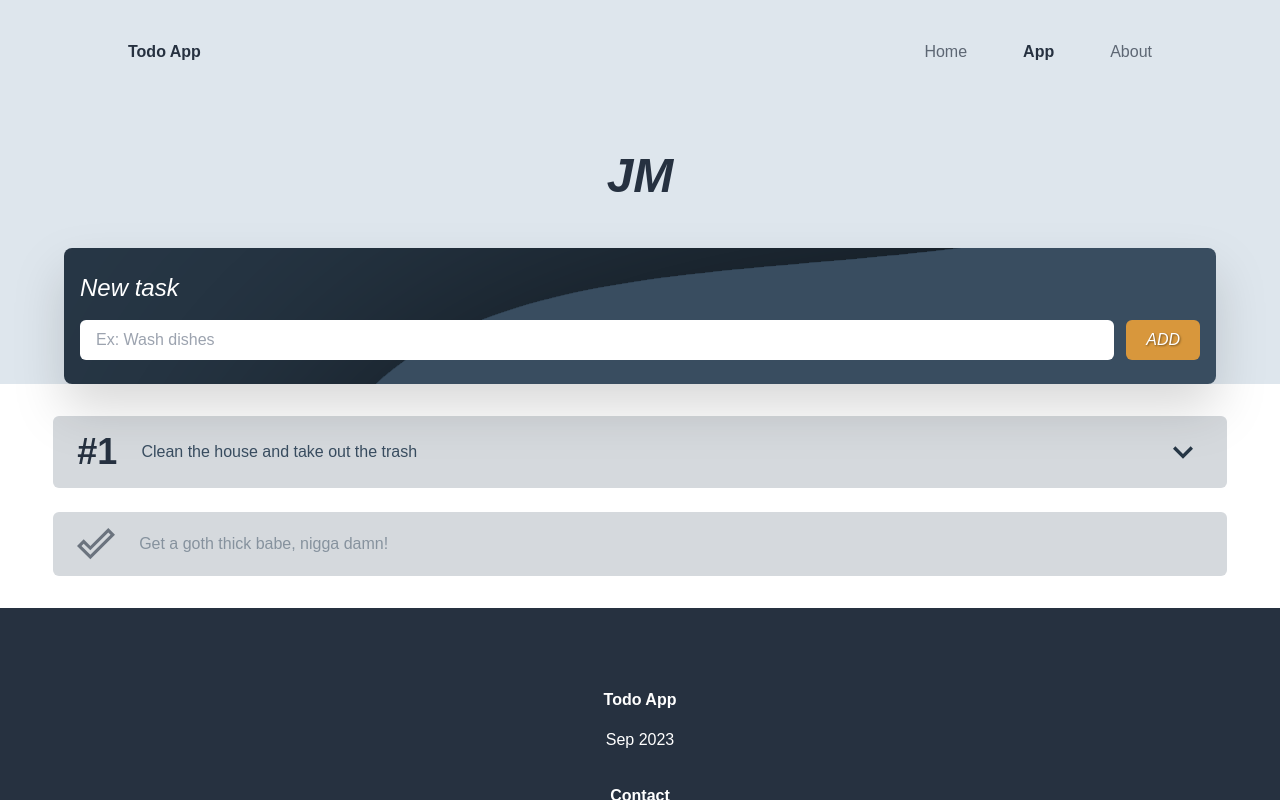
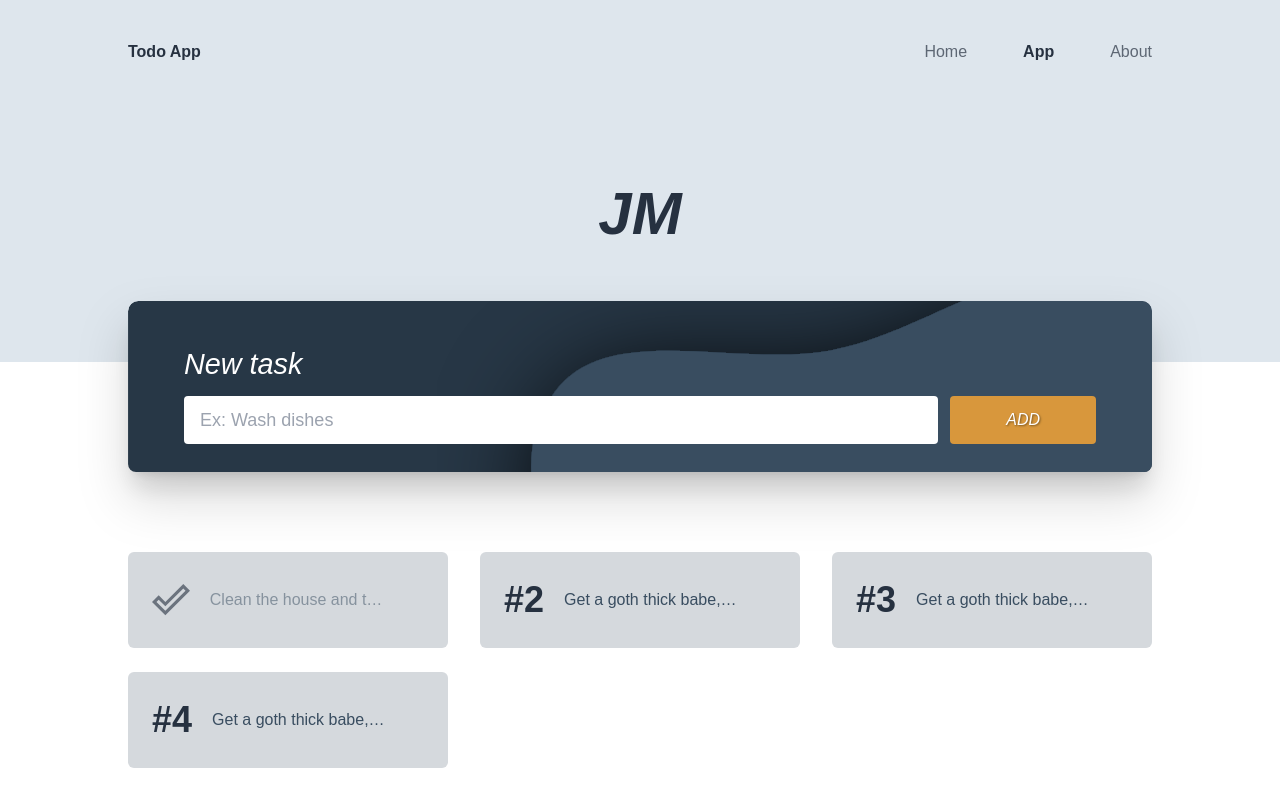
Before and after one commit to JooseMM/angular-todo, an Angular app: page /home in a window 1280 px wide. Both pictures are taken after a click on the button "START NOW". Shown: the top 800 px of the page. Built offline with nearby package versions, Linux system fonts and the light colour scheme.

Commit message:
add logic for handling the state of every task, and wide screen styles

```diff
--- a/src/app/Components/task-form/task-form.component.ts
+++ b/src/app/Components/task-form/task-form.component.ts
@@ -4,16 +4,22 @@ import { DataService } from '../../data.service';
 
 @Component({
   selector: 'app-task-form',
-  template: ` <main class="flex flex-col items-center ">
-    <h2 class="my-12 font-bold text-5xl italic text-very-dark-blue">JM</h2>
+  template: ` <main class="flex flex-col items-center split-background">
+    <h2
+      class="my-12 font-bold text-5xl italic text-very-dark-blue | lg:mt-20 lg:text-6xl"
+    >
+      JM
+    </h2>
 
     <form
       (submit)="submit()"
       #basicForm="ngForm"
-      class="py-6  w-[90%] rounded-lg background drop-shadow-2xl"
+      class="py-6  w-[90%] max-w-5xl rounded-lg background drop-shadow-2xl relative | lg:px-10 lg:py-7 lg:mt-2 shadow-xl"
     >
       <label for="new-task"
-        ><h1 class="text-2xl font-medium text-white italic pl-4">
+        ><h1
+          class="text-2xl font-medium text-white italic pl-4 | lg:mt-5 lg:text-[1.8rem]"
+        >
           New task
         </h1></label
       >
@@ -26,11 +32,11 @@ import { DataService } from '../../data.service';
           type="text"
           id="Task"
           placeholder="Ex: Wash dishes"
-          class="py-2 px-4 rounded-md w-full"
+          class="py-2 px-4 rounded-md w-full | lg:w-[85%] lg:py-2.5 lg:rounded lg:text-lg"
         />
         <button
           type="submit"
-          class="bg-orange-btn ml-3 py-2 px-5 rounded-md text-white font-medium italic text-shadow"
+          class="bg-orange-btn ml-3 py-2 px-5 rounded-md text-white font-medium italic text-shadow | lg:px-14 lg:py-3 lg:rounded"
         >
           ADD
         </button>
--- a/src/app/Components/task-item/task-item.component.html
+++ b/src/app/Components/task-item/task-item.component.html
@@ -1,17 +1,17 @@
-<li    class="mb-6 py-4 px-6 mx-auto flex bg-soft-gray rounded-md w-11/12 text-dark-blue"
+<li    class="mb-6 py-4 px-6 mx-auto flex bg-soft-gray rounded-md w-[90%] text-dark-blue | lg:h-24 lg:mx-0 lg:w-full lg:hover:row-span-3" [class.py-5]="item.complete" [class.items-center]="!showDetails"
       >
-        <span class="text-very-dark-blue font-black text-4xl mr-6"
+        <span class="text-very-dark-blue font-black text-4xl mr-6 | lg:mr-5"
           >
           <h4 *ngIf="!item.complete; else elseElement">#{{  index + 1 }}</h4>
           <ng-template #elseElement>
-            <img src="../../../assets/Icons/completed-icon-task.svg" alt="Task completed">
+            <img src="../../../assets/Icons/completed-icon-task.svg" alt="Task completed" class="lg:w-12">
           </ng-template>
           </span
         >
         <div
           class="flex justify-between items-center flex-wrap basis-full gap-y-6"
         >
-          <span [class]="" [class.opacity-50]="item.complete" >{{
+          <span [class.opacity-50]="item.complete" [class]="showDetails ? 'mt-2' : ' truncate w-36 | lg:w-44 lg:hover:overflow-visible lg:hover:whitespace-normal' " >{{
             item.task
           }}</span>
           <!-- hidden details div -->
@@ -23,18 +23,18 @@
             <div
               class="flex justify-center items-center bg-very-dark-blue px-4 py-2 rounded-md space-x-6"
             >
-              <button (click)="targetTask(item.id)">
+              <button (click)="targetTask(item.id, 'delete')">
                 <img
                   src="../../../assets/Icons/delete-icon-task.svg"
                   alt="delete this task"
                 />
               </button>
-              <button>
+              <button (click)="targetTask(item.id, 'completed')">
                 <img src="../../../assets/Icons/done-icon-task.svg" alt="mark as complete" />
               </button>
             </div>
           </div>
-          <button *ngIf="!item.complete" >
+          <button *ngIf="!item.complete" class="lg:hidden">
             <img
               [class.rotate-180]="showDetails"
               src="../../../assets/Icons/task-list-detail-btn.svg"
@@ -45,3 +45,4 @@
         </div>
       </li>
 <!-- showDetails ? 'mt-2' : 'truncate max-w-[150px]' -->
+<!-- [class.w-36]=" !item.complete && !showDetails" -->
--- a/src/app/Components/task-item/task-item.component.ts
+++ b/src/app/Components/task-item/task-item.component.ts
@@ -9,22 +9,14 @@ export class TaskItemComponent {
   @Input() item!: ListType;
   @Input() index!: number;
   showDetails: boolean = false;
-  @Output() taskID = new EventEmitter<number>();
-
-  logic = (): string => {
-    let completedTaskClass: string = 'opacity-50';
-    if (this.item.complete) {
-      return 'mt-2';
-    } else {
-      return 'truncate max-w-[150px]';
-    }
-  };
+  @Output() taskAction = new EventEmitter<{ id: number; action: string }>();
 
   toggleDiv = () => {
     this.showDetails = !this.showDetails;
   };
 
-  targetTask = (id: number) => {
-    this.taskID.emit(id);
+  targetTask = (id: number, action: string) => {
+    let task = { id, action };
+    this.taskAction.emit(task);
   };
 }
--- a/src/app/Components/task-list/task-list.component.ts
+++ b/src/app/Components/task-list/task-list.component.ts
@@ -5,14 +5,18 @@ import { TaskItemComponent } from '../task-item/task-item.component';
 
 @Component({
   selector: 'app-task-list',
-  template: `<ul class="bg-white pt-8 pb-2">
-    <app-task-item
-      *ngFor="let listItem of list; let i = index"
-      [item]="listItem"
-      [index]="i"
-      (taskID)="deleteTask($event)"
-    ></app-task-item>
-  </ul>`,
+  template: ` <div class="bg-white ">
+    <ul
+      class="bg-white pt-8 pb-4 | lg:grid lg:grid-cols-3 lg:pt-20 lg:mx-auto lg:max-w-5xl lg:gap-x-8 lg:hover:row-span-3 "
+    >
+      <app-task-item
+        *ngFor="let listItem of list; let i = index"
+        [item]="listItem"
+        [index]="i"
+        (taskAction)="taskStateChange($event)"
+      ></app-task-item>
+    </ul>
+  </div>`,
 })
 export class TaskListComponent {
   list: ListType[] = [];
@@ -21,13 +25,15 @@ export class TaskListComponent {
   constructor() {
     this.list = this.dataService.getAllData();
   }
-  deleteTask = (id: Number) => {
-    console.log('this is click!');
-    this.dataService.deleteData(id);
+
+  taskStateChange = (task: any) => {
+    if (task.action === 'completed') {
+      this.dataService.completedTask(task.id);
+    } else if (task.action === 'delete') {
+      console.log('Delete!');
+      this.dataService.deleteData(task.id);
+    }
     this.list = this.dataService.getAllData();
   };
 }
-
-// @Input() list: ListType[] = [];
-// @Output() newTask = new EventEmitter<string>();
-// @Output() deleteTaskId = new EventEmitter<Number>();
+// lg:grid-cols-[350px_350px_350px]
--- a/src/app/data.service.ts
+++ b/src/app/data.service.ts
@@ -9,12 +9,22 @@ export class DataService {
     {
       id: new Date().getTime() + 5,
       task: 'Clean the house and take out the trash',
+      complete: true,
+    },
+    {
+      id: new Date().getTime(),
+      task: 'Get a goth thick babe, nigga damn!',
       complete: false,
     },
     {
       id: new Date().getTime(),
       task: 'Get a goth thick babe, nigga damn!',
-      complete: true,
+      complete: false,
+    },
+    {
+      id: new Date().getTime(),
+      task: 'Get a goth thick babe, nigga damn!',
+      complete: false,
     },
   ];
   constructor() {}
@@ -33,7 +43,25 @@ export class DataService {
       complete: false,
     });
   };
-  deleteData = (data: Number) => {
-    this.dataBase = this.dataBase.filter((value: ListType) => value.id != data);
+  deleteData = (id: Number) => {
+    this.dataBase = this.dataBase.filter((value: ListType) => value.id != id);
+  };
+  completedTask = (id: number) => {
+    // let newArray : ListType = this.dataBase.map((value: ListType) => {
+    //   if (id === value.id) {
+    //     return (value.complete = true);
+    //   } else {
+    //     return value;
+    //   }
+    // });
+
+    let newArray: ListType[] = this.dataBase.map((value) => {
+      if (value.id === id) {
+        return { id: value.id, task: value.task, complete: true };
+      } else {
+        return { id: value.id, task: value.task, complete: value.complete };
+      }
+    });
+    this.dataBase = [...newArray];
   };
 }
--- a/src/styles.css
+++ b/src/styles.css
@@ -5,6 +5,7 @@
 html {
   font-family: "Nunito Sans Variable", sans-serif;
   background-color: #DEE6ED;
+
 }
 
 
@@ -19,4 +20,13 @@ html {
     background-position:center;
   }
 
+  .split-background {
+    background: linear-gradient(to bottom, #DEE6ED 70%, white 30%);
+  }
+  @media only screen and (min-width: 1000px) {
+    .background {
+      background-image: url("./assets/Images/bg-form-desktop.svg");
+      background-position-y: 1px;
+    }
+  }
 }
```
Also changed, not shown: src/assets/Images/bg-form-desktop.svg (added).
